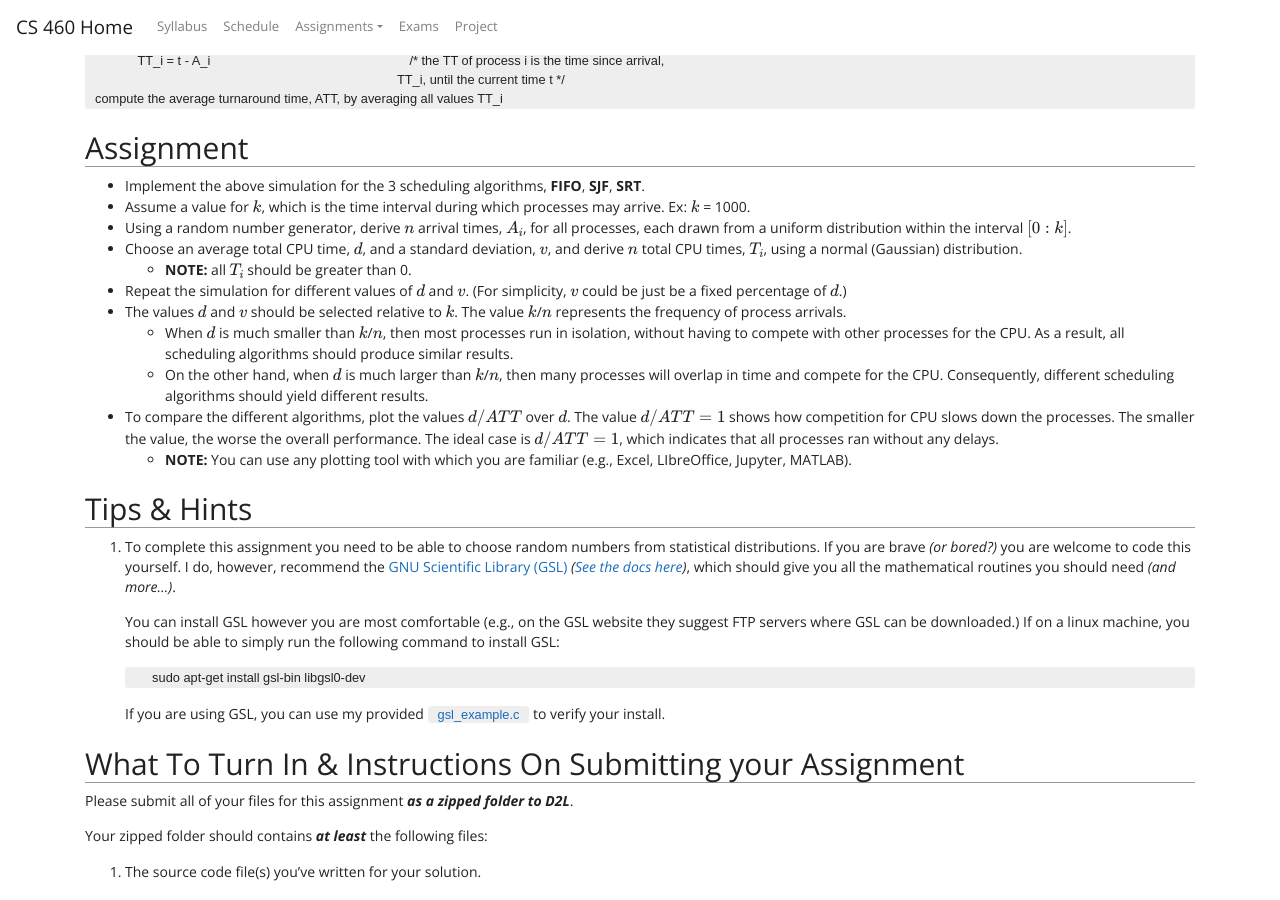
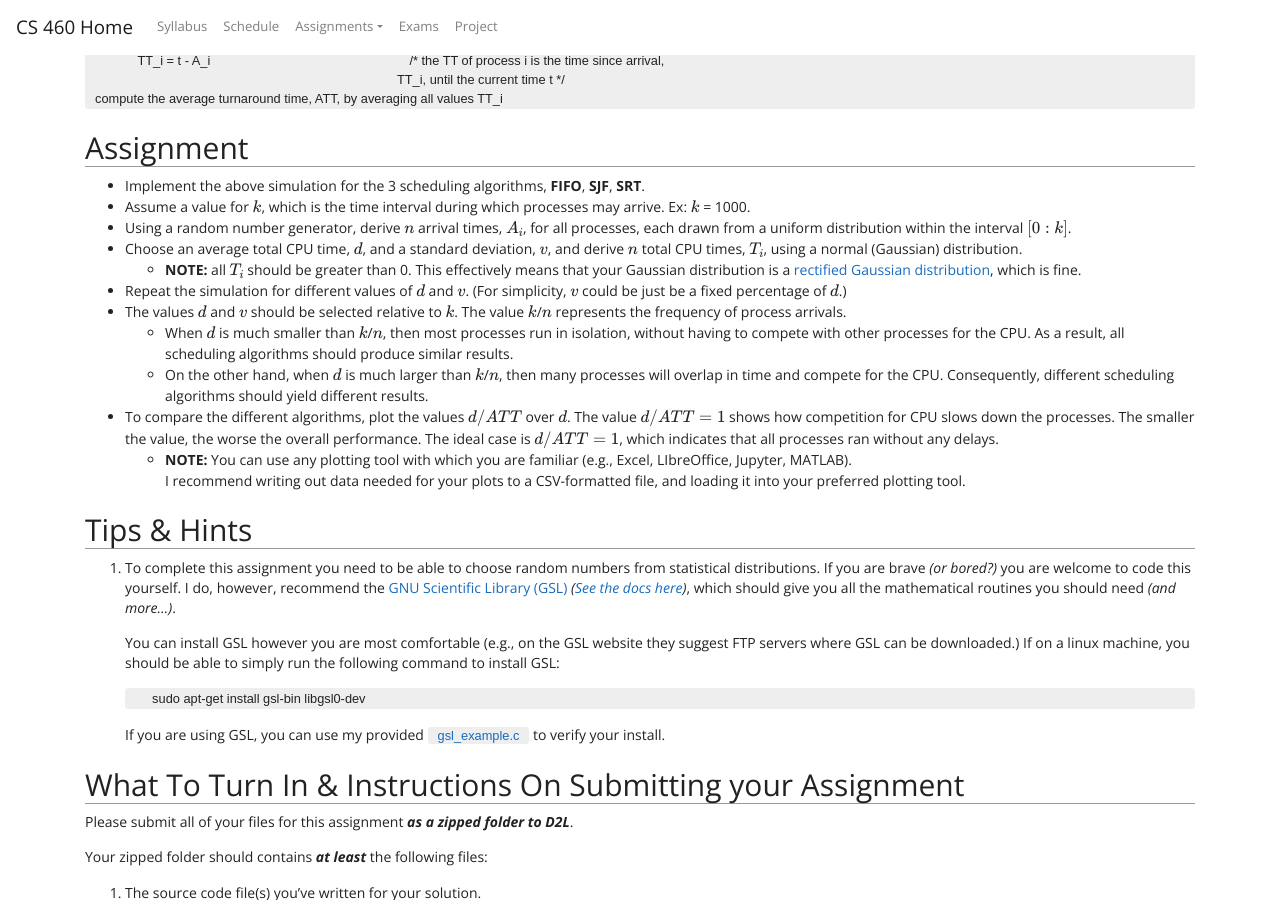
Before and after one commit to traviswpeters/cs460-2019-fall, a Jekyll site: the page built from a2.md, in a window 1280 px wide and 900 px high, scrolled down 963 px. Built offline with Jekyll 4.4.1, drawn with Linux system fonts in a browser that asks for light colours; nearby versions of some CDN libraries; formulas are drawn with MathJax 3; our own code applies the rules of GitHub Pages for plain Markdown files.

Commit message:
more clarification

```diff
--- a/a2.md
+++ b/a2.md
@@ -59,7 +59,7 @@ compute the average turnaround time, ATT, by averaging all values TT_i
 - Assume a value for $$k$$, which is the time interval during which processes may arrive. Ex: $$k$$ = 1000.
 - Using a random number generator, derive $$n$$ arrival times, $$A_i$$, for all processes, each drawn from a uniform distribution within the interval $$[0 : k]$$.
 - Choose an average total CPU time, $$d$$, and a standard deviation, $$v$$, and derive $$n$$ total CPU times, $$T_i$$, using a normal (Gaussian) distribution.
-  - **NOTE:** all $$T_i$$ should be greater than 0.
+  - **NOTE:** all $$T_i$$ should be greater than 0. This effectively means that your Gaussian  distribution is a [rectified Gaussian distribution](https://en.wikipedia.org/wiki/Rectified_Gaussian_distribution), which is fine.
 - Repeat the simulation for different values of $$d$$ and $$v$$. (For simplicity, $$v$$ could be just be a fixed percentage of $$d$$.)
 - The values $$d$$ and $$v$$ should be selected relative to $$k$$.
 The value $$k$$/$$n$$ represents the frequency of process arrivals.
@@ -72,6 +72,7 @@ The value $$d / ATT = 1$$ shows how competition for CPU slows down the processes
 The smaller the value, the worse the overall performance.
 The ideal case is $$d / ATT = 1$$, which indicates that all processes ran without any delays.
   - **NOTE:** You can use any plotting tool with which you are familiar (e.g., Excel, LIbreOffice, Jupyter, MATLAB).
+  I recommend writing out data needed for your plots to a CSV-formatted file, and loading it into your preferred plotting tool.
 
 ## Tips & Hints
 
```
